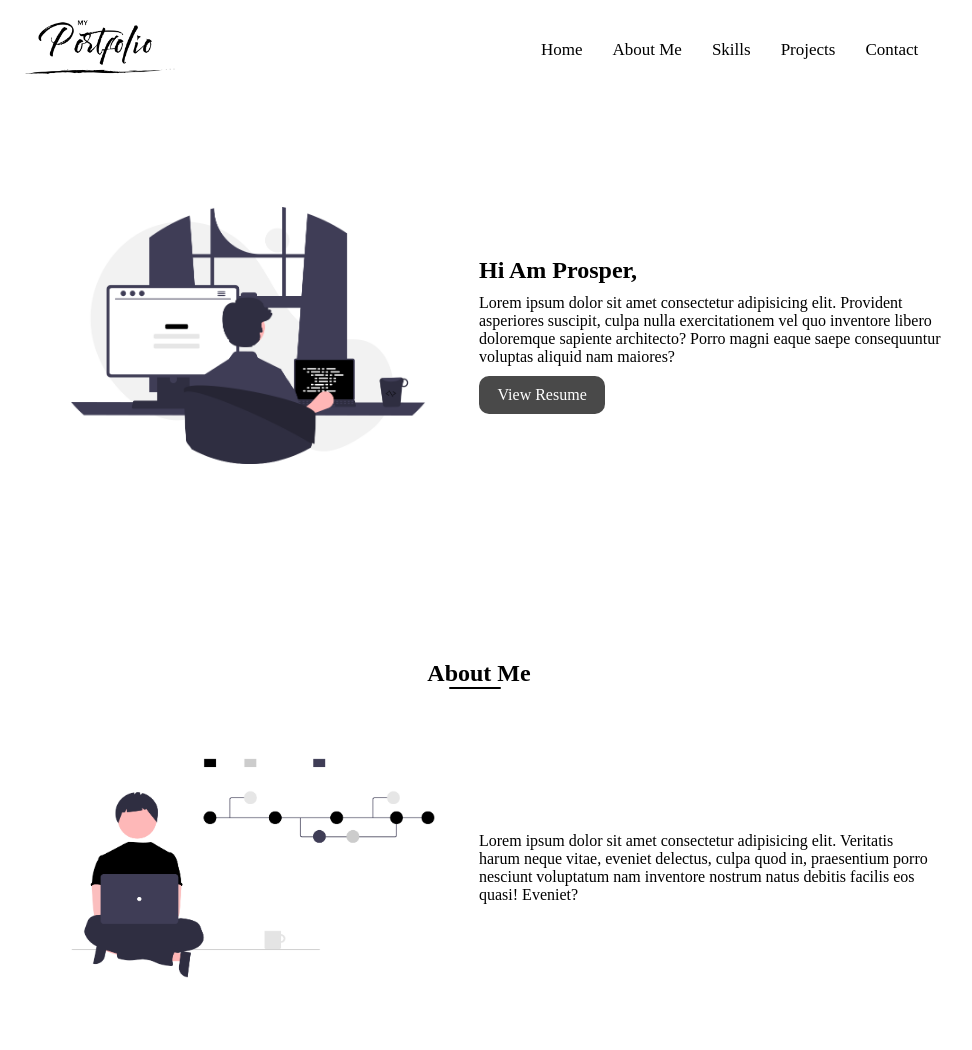
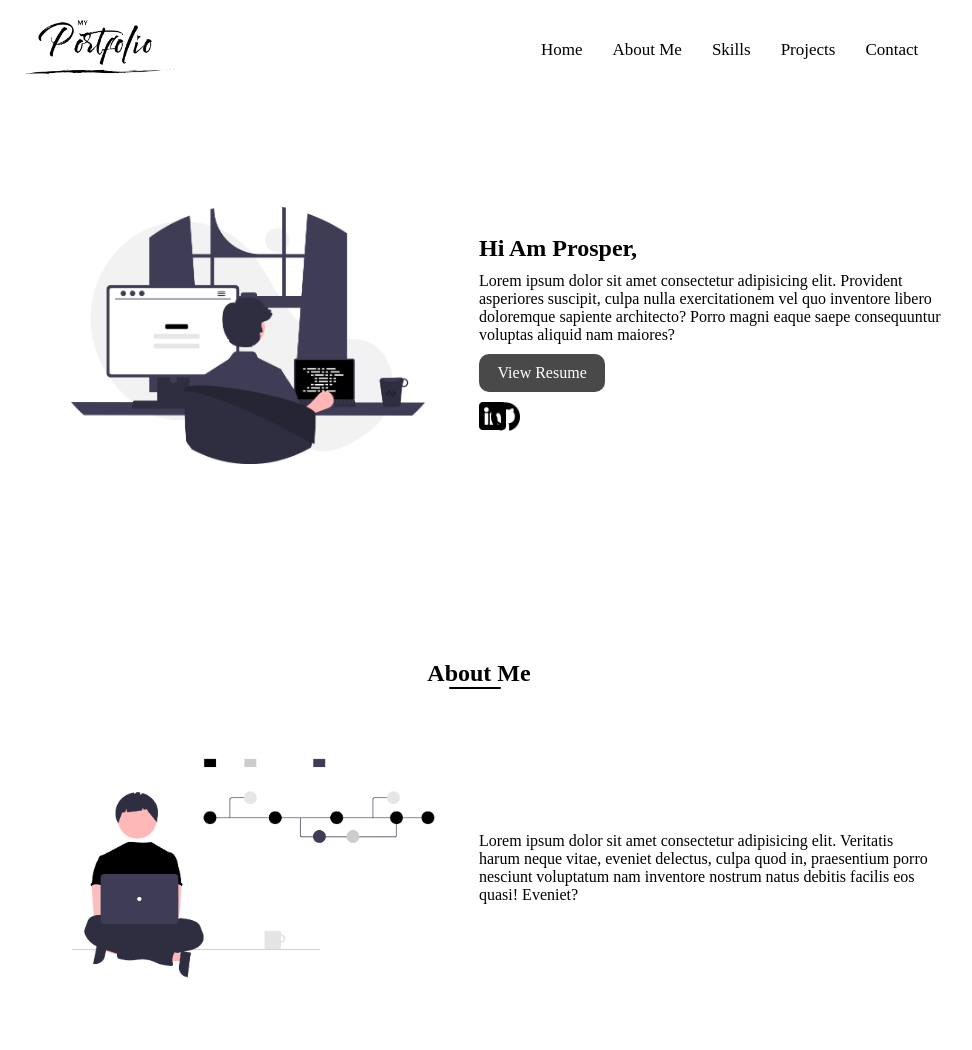
Before and after one commit to ProsperNkausu/Portfolio, a plain HTML site: page index.html in a window 1280 px wide. Shown: the top 1050 px of the page, without its empty margins (161-1133 px from the left). Drawn offline with Linux system fonts and the light colour scheme.

Commit message:
first commit

```diff
--- a/css/style.css
+++ b/css/style.css
@@ -43,7 +43,31 @@ li {
     color: rgb(0, 136, 255);
     transition-duration: 0.3s;
 }
+/* welcome banner */
 
+.icons{
+    display: flex;
+    margin-top: 10px;
+}
+.icons .linkedin a img{
+    width: 10%;
+    margin-right: -150px;
+}
+.icons .github a img{
+    width: 15%;
+    margin-left: -260px;
+}
+
+.icons .linkedin a img:hover{
+background-color: #5ba1ec;
+border-radius: 3px;
+
+}
+
+.icons .github a img:hover{
+    background-color: #999999e0;
+    border-radius: 20px;
+}
 .banner {
     justify-content: center;
     margin-left: 10%;
--- a/index.html
+++ b/index.html
@@ -37,6 +37,10 @@
             consequuntur voluptas aliquid nam maiores?
           </p>
           <li class="btn"><a href="resume.html">View Resume</a></li>
+          <div class="icons">
+          <li class="linkedin"><a href=""><img src="/img/linkedin.png" alt="" srcset=""></a></li>
+          <li class="github"><a href=""><img src="/img/github-logo.png" alt="" srcset=""></a></li>
+          </div>
         </div>
 
       </div>
```
Also changed, not shown: img/github-logo.png (added), img/linkedin.png (added).
